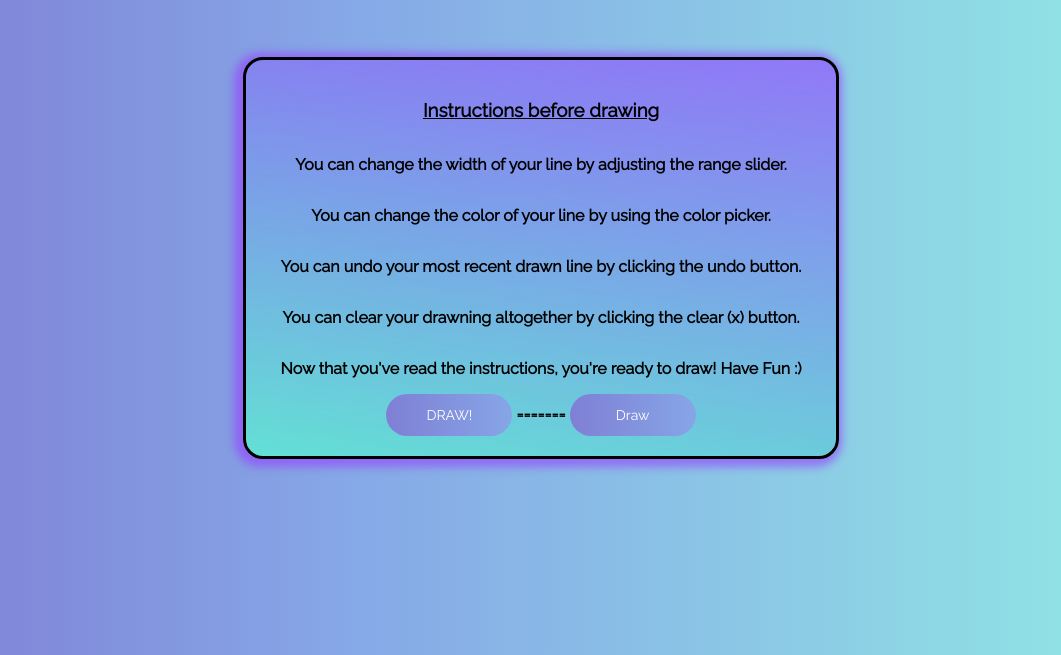
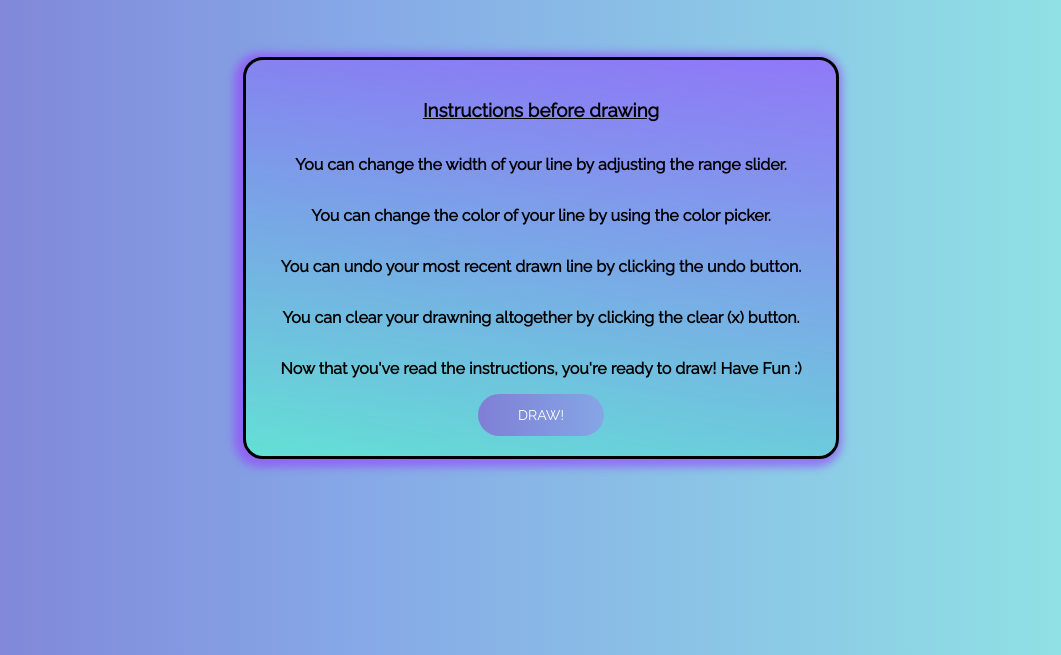
Before and after one commit to DrummerDee/DevDrawApp, a website: page index.html in a window 1280 px wide. Shown: the part 145-800 px from the top of the page, without its empty margins (99-1160 px from the left). Drawn offline with Linux system fonts and the light colour scheme.

Commit message:
Update index.html

```diff
--- a/index.html
+++ b/index.html
@@ -26,9 +26,6 @@
         <div class="btn">
 
             <button onclick="location.href= 'otherpage'">DRAW!</button>
-=======
-            <button onclick="location.href='otherpage'"> Draw </button>
-
         </div>
     </div>
 </body>
```
